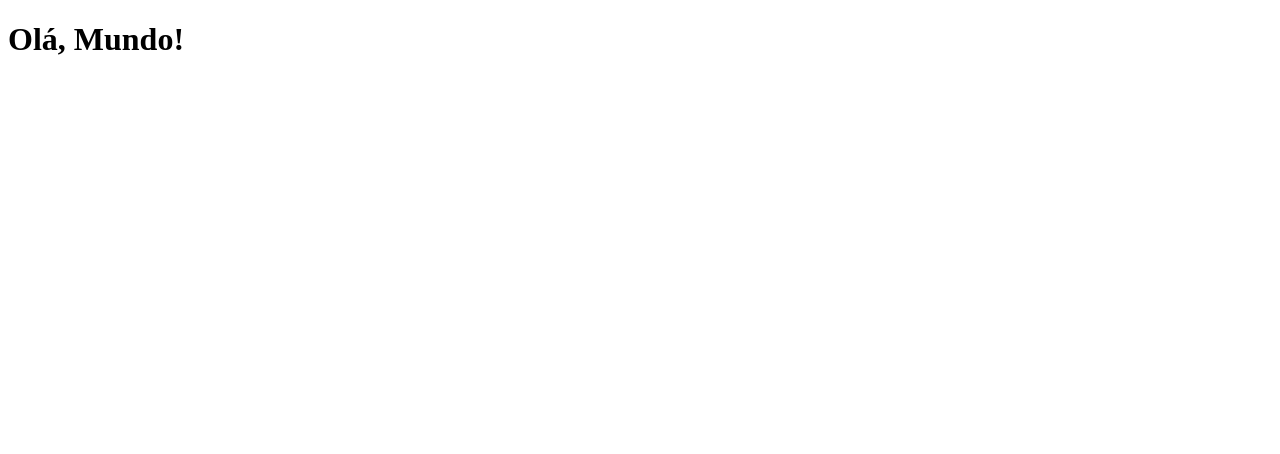
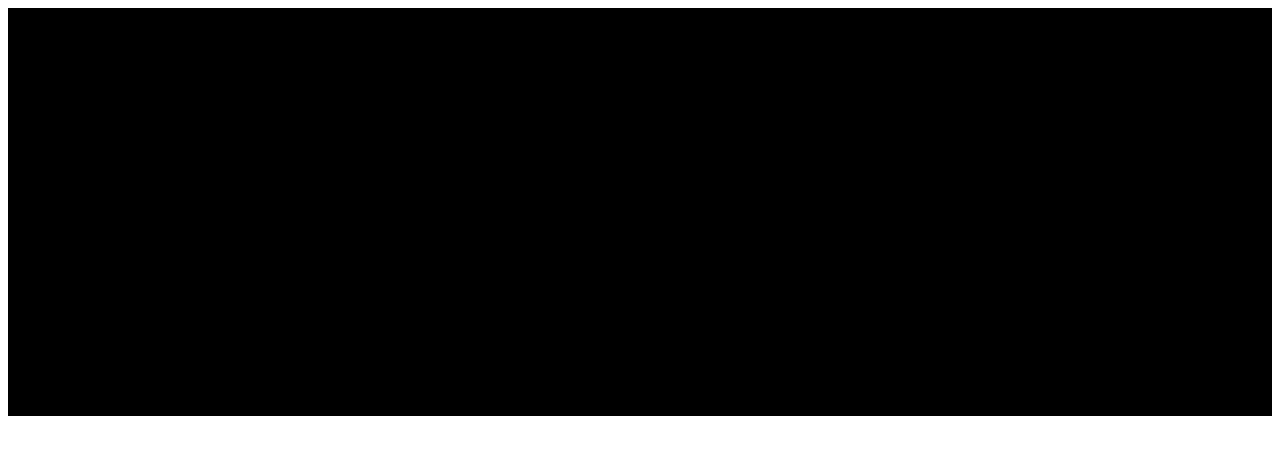
Before and after one commit to linux-hero/portal, a React (Vite) app: page / in a window 1280 px wide. Shown: the top 454 px of the page. Built offline with nearby package versions, Linux system fonts and the light colour scheme.

Commit message:
feat: create terminal element

```diff
--- a/package.json
+++ b/package.json
@@ -23,6 +23,7 @@
   "dependencies": {
     "@xterm/xterm": "^5.5.0",
     "i18next": "^24.2.0",
+    "postcss-nesting": "^13.0.1",
     "react": "^19.0.0",
     "react-dom": "^19.0.0",
     "react-i18next": "^15.2.0"
--- /dev/null
+++ b/postcss.config.js
@@ -0,0 +1,5 @@
+module.exports = {
+    plugins: [
+        require('postcss-nesting')
+    ]
+};
--- a/src/components/terminal/terminal.tsx
+++ b/src/components/terminal/terminal.tsx
@@ -1,6 +1,39 @@
-import {useTranslation} from "react-i18next";
+import {useEffect} from "react";
+import { Terminal as XTermTerminal } from '@xterm/xterm';
+import '@xterm/xterm/css/xterm.css';
 
 export default function Terminal() {
-    const { t } = useTranslation('components::terminal')
-    return <h1>{t("welcome_message")}</h1>
+    const terminalId = "terminal";
+
+    function openTerminal() {
+        const terminal = new XTermTerminal();
+        const terminalElement = document.getElementById(terminalId);
+        if (!terminalElement)
+            throw new Error("Unable to find terminal element!");
+
+        terminal.open(terminalElement);
+        return (terminal);
+    }
+
+    function writeToTerminal(terminal: XTermTerminal) {
+        const transformationTable: Record<number, string> = {
+            127: '\b \b',
+        };
+
+        terminal.onData((data) => {
+            data = data
+                .split('')
+                .map(char => transformationTable[char.charCodeAt(0)] || char)
+                .join();
+
+            terminal.write(data);
+        });
+    }
+
+    useEffect(() => {
+        const terminal = openTerminal();
+        writeToTerminal(terminal);
+    }, []);
+
+    return <div id={terminalId} data-testid={terminalId}></div>
 }
--- a/src/components/terminal/translations.pt-BR.yaml
+++ /dev/null
@@ -1 +0,0 @@
-welcome_message: Olá, Mundo!
--- /dev/null
+++ b/src/globals.css
@@ -0,0 +1,3 @@
+:root {
+    --color-primary: #361134;
+}
```
Also changed, not shown: 1 other file (tests, documents, lock files or other folders).
